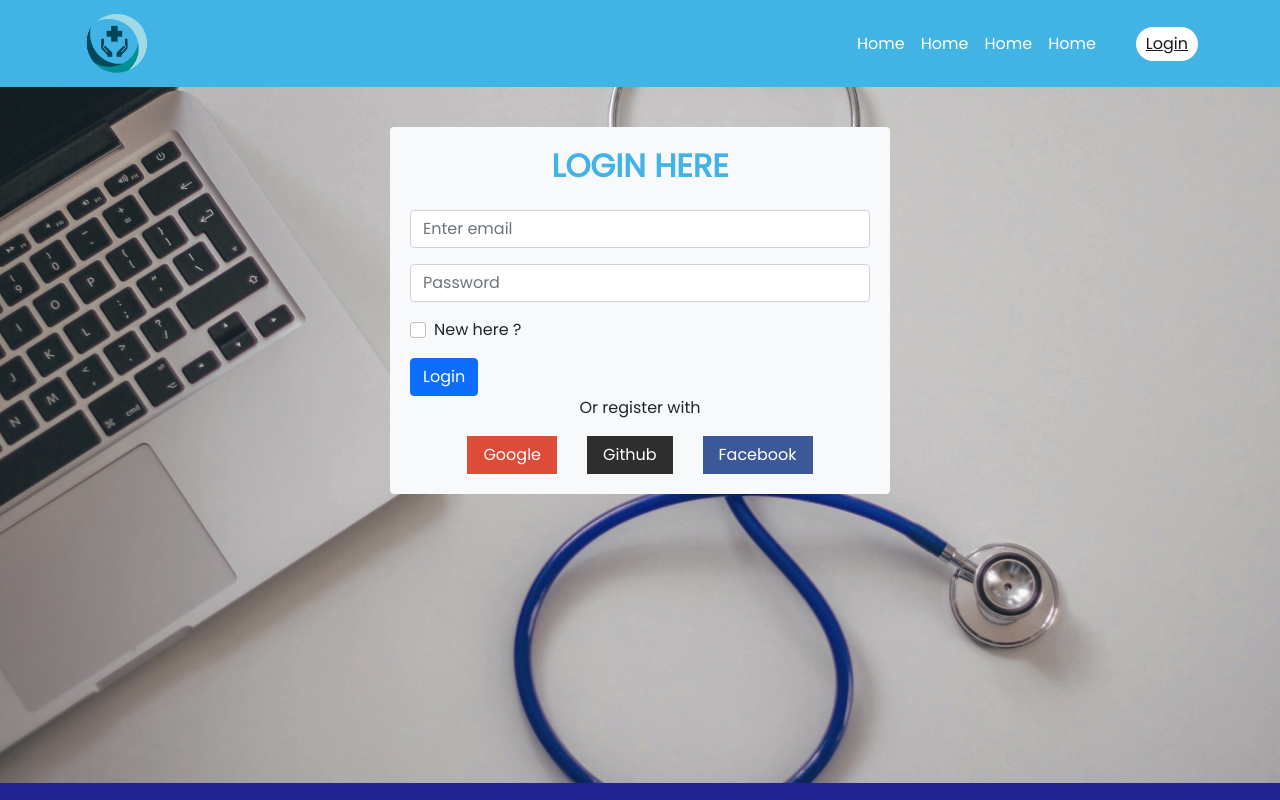
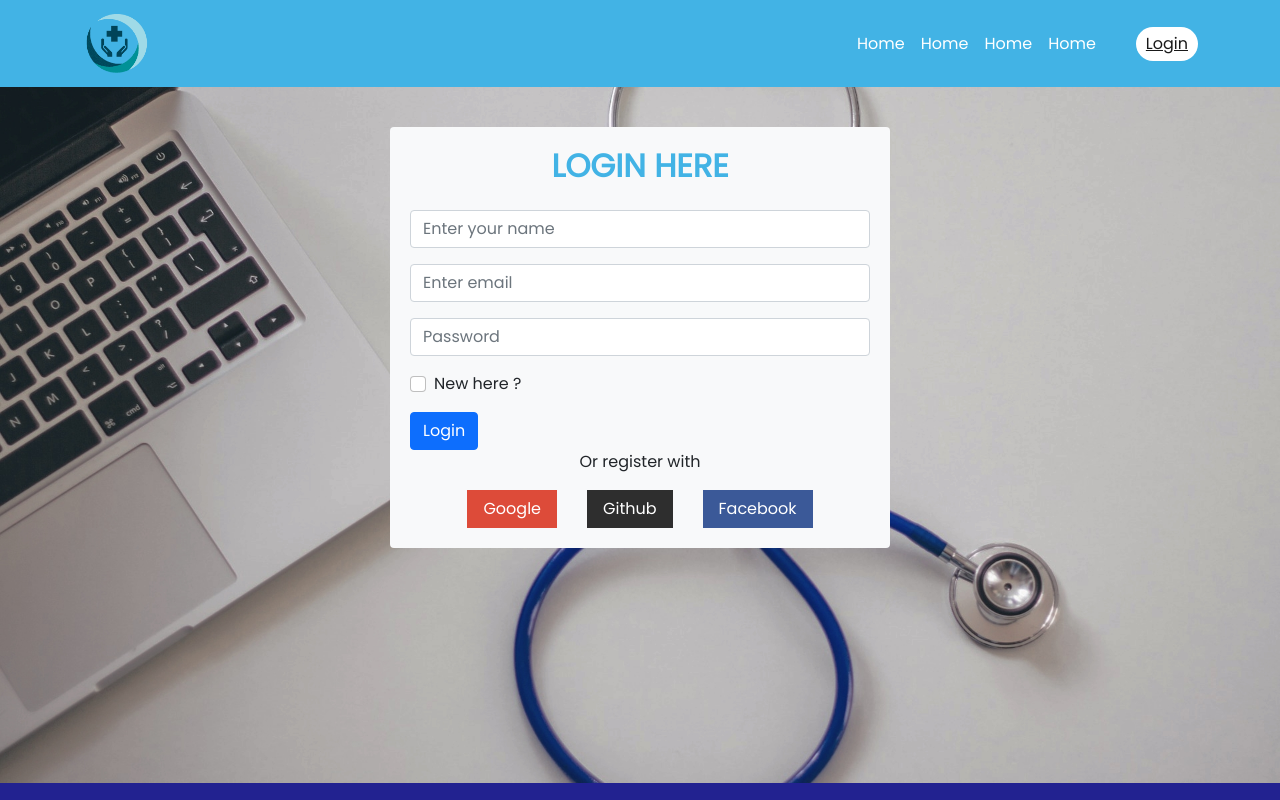
Before and after one commit to nazmul-devs/MinuteClinic, a React (Create React App) app: page /login in a window 1280 px wide. Shown: the top 800 px of the page. Built offline with nearby package versions, Linux system fonts and the light colour scheme; no server answers.

Commit message:
404 page create done

```diff
--- a/src/pages/Footer/Footer.js
+++ b/src/pages/Footer/Footer.js
@@ -40,15 +40,15 @@ const Footer = () => {
 					<Col>
 						<h2>Contact Info</h2>
 						<p>
-							<i class="fas fa-map-marker-alt footer-icon"></i> Banani
-							Block-D, Road-14, House-04 Dhaka
+							<i className="fas fa-map-marker-alt footer-icon"></i>{" "}
+							Banani Block-D, Road-14, House-04 Dhaka
 						</p>
 						<p>
-							<i class="fas fa-envelope footer-icon"></i>{" "}
+							<i className="fas fa-envelope footer-icon"></i>{" "}
 							support@domain.tld
 						</p>
 						<p>
-							<i class="fas fa-phone-alt footer-icon"></i>{" "}
+							<i className="fas fa-phone-alt footer-icon"></i>{" "}
 							+6221.2002.2012
 						</p>
 					</Col>
--- a/src/pages/Header/Header.js
+++ b/src/pages/Header/Header.js
@@ -40,7 +40,7 @@ const Header = () => {
 									className="rounded-circle mx-3"
 								/>
 								<button className="logout-btn" onClick={logout}>
-									<i class="fas fa-sign-out-alt"></i> Logout
+									<i className="fas fa-sign-out-alt"></i> Logout
 								</button>
 							</>
 						) : (
--- a/src/pages/Login/Login.js
+++ b/src/pages/Login/Login.js
@@ -1,10 +1,25 @@
-import React from "react";
+import React, { useState } from "react";
 import "./Login.css";
 import { Form, Button } from "react-bootstrap";
 import UseFirebase from "../../Firebase/UseFirebase";
 
 const Login = () => {
 	const { googleSignIn, githubSignIn } = UseFirebase();
+	const [name, setName] = useState("");
+	const [email, setEmail] = useState("");
+	const [pass, setPass] = useState("");
+
+	const handleName = (e) => {
+		setName(e.target.value);
+	};
+
+	const handleEmail = (e) => {
+		setEmail(e.target.value);
+	};
+	const hanldePass = (e) => {
+		setPass(e.target.value);
+	};
+	console.log(name);
 	return (
 		<div className="login-container">
 			<div className="login-form mx-auto bg-light rounded">
@@ -12,12 +27,27 @@ const Login = () => {
 					<h2 className="login-title text-center text-uppercase pb-3 fw-bold">
 						Login here
 					</h2>
-					<Form.Group className="mb-3" controlId="formBasicEmail">
+					<Form.Group
+						className="mb-3"
+						controlId="formBasicEmail"
+						onBlur={handleName}
+					>
+						<Form.Control type="text" placeholder="Enter your name" />
+					</Form.Group>
+					<Form.Group
+						className="mb-3"
+						controlId="formBasicEmail"
+						onBlur={handleEmail}
+					>
 						<Form.Control type="email" placeholder="Enter email" />
 					</Form.Group>
 
 					<Form.Group className="mb-3" controlId="formBasicPassword">
-						<Form.Control type="password" placeholder="Password" />
+						<Form.Control
+							type="password"
+							placeholder="Password"
+							onBlur={hanldePass}
+						/>
 					</Form.Group>
 					<Form.Group className="mb-3" controlId="formBasicCheckbox">
 						<Form.Check type="checkbox" label="New here ?" />
--- a/src/pages/NotFound/NotFound.js
+++ b/src/pages/NotFound/NotFound.js
@@ -1,10 +1,10 @@
 import React from "react";
+import notFound from "../../img/notFound.jpg";
 
 const NotFound = () => {
 	return (
 		<div>
-			<img src="" alt="" />
-			<h2>page not found</h2>
+			<img src={notFound} style={{ width: "100%", height: "90vh" }} alt="" />
 		</div>
 	);
 };
--- a/src/pages/Services/Services.js
+++ b/src/pages/Services/Services.js
@@ -7,7 +7,7 @@ const Services = () => {
 	const services = useServices();
 	return (
 		<Container>
-			<Row xs={1} sm={2} md={3} className="g-5">
+			<Row xs={1} md={2} lg={3} className="g-5">
 				{services.map((service) => (
 					<Service key={service.id} service={service} />
 				))}
```
Also changed, not shown: src/img/notFound.jpg (added).
